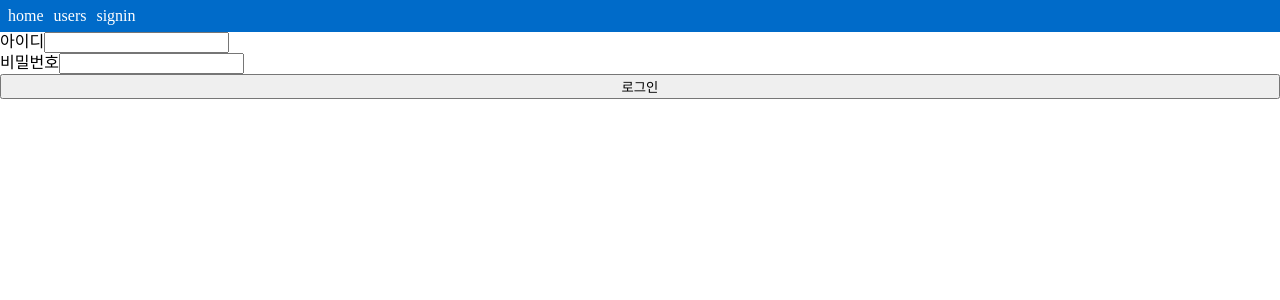
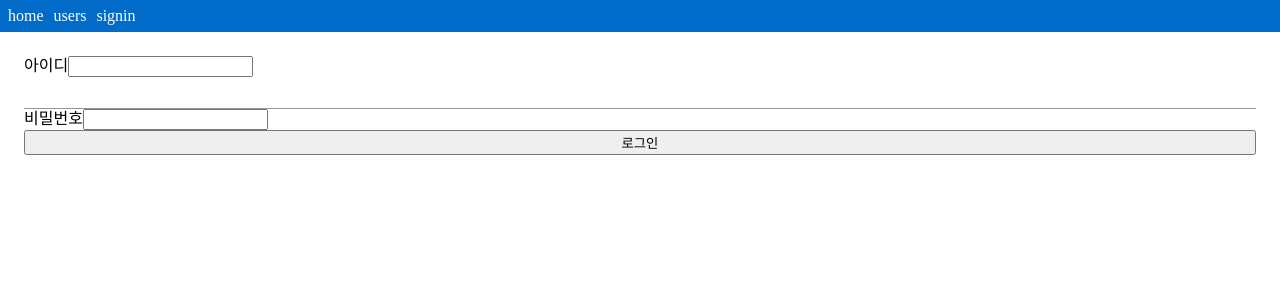
Before and after one commit to aptakqmf12/makgeolli_world, a Next.js app in the folder front/: page /signin in a window 1280 px wide. Shown: the top 300 px of the page. Built offline with nearby package versions, Linux system fonts and the light colour scheme.

Commit message:
layout 컴포넌트추가 , Mui 추가

```diff
--- a/front/package.json
+++ b/front/package.json
@@ -11,6 +11,9 @@
     "lint": "next lint"
   },
   "dependencies": {
+    "@emotion/react": "^11.11.1",
+    "@emotion/styled": "^11.11.0",
+    "@mui/material": "^5.14.18",
     "@tanstack/react-query": "^4.29.11",
     "@types/node": "20.2.5",
     "@types/react": "18.2.7",
--- a/front/src/app/makgeolliView/page.tsx
+++ b/front/src/app/makgeolliView/page.tsx
@@ -9,6 +9,7 @@ import {
   useSearchParams,
 } from "next/navigation";
 import MakgeolliCard from "@/component/makgeolliCard";
+import Layout from "@/component/layout/layout";
 
 export default function MakgeolliView() {
   const searchParams = useSearchParams();
@@ -26,10 +27,10 @@ export default function MakgeolliView() {
   }, [id]);
 
   return (
-    <div>
+    <Layout>
       <h2>{info?.name}</h2>
 
       {info && <MakgeolliCard {...info} />}
-    </div>
+    </Layout>
   );
 }
--- a/front/src/app/signin/page.tsx
+++ b/front/src/app/signin/page.tsx
@@ -3,6 +3,8 @@ import { signin } from "@/api";
 import { useState, useEffect, ChangeEvent } from "react";
 import styled from "styled-components";
 import { useRouter } from "next/navigation";
+import CommonInput from "@/component/common/input";
+import Layout from "@/component/layout/layout";
 
 export default function Signin() {
   const router = useRouter();
@@ -24,12 +26,14 @@ export default function Signin() {
   };
 
   return (
-    <div>
+    <Layout>
       <FormWrapper onSubmit={handleSubmit}>
         <label>
           아이디
           <input value={id} onChange={(e) => setId(e.target.value)} />
         </label>
+
+        <CommonInput value={id} setValue={setId} />
 
         <label>
           비밀번호
@@ -38,7 +42,7 @@ export default function Signin() {
 
         <button type="submit">로그인</button>
       </FormWrapper>
-    </div>
+    </Layout>
   );
 }
 
--- a/front/src/app/users/page.tsx
+++ b/front/src/app/users/page.tsx
@@ -3,6 +3,7 @@
 import { useState, useEffect, useRef } from "react";
 import { fetchUsers, UserType } from "@/api";
 import { createUser, removeUser, updateUser } from "../../api/index";
+import Layout from "@/component/layout/layout";
 
 export default function Home() {
   const [userList, setUserList] = useState<UserType[]>([]);
@@ -32,7 +33,7 @@ export default function Home() {
     record();
   }, []);
   return (
-    <>
+    <Layout>
       <h2>userList</h2>
 
       <ul>
@@ -44,7 +45,7 @@ export default function Home() {
       <input type={"text"} ref={nameRef} />
       <input type={"number"} ref={oldRef} />
       <button onClick={onCreateUser}>createUser!</button>
-    </>
+    </Layout>
   );
 }
 
--- /dev/null
+++ b/front/src/component/common/input.tsx
@@ -0,0 +1,19 @@
+import React, { ChangeEvent } from "react";
+import { TextField } from "@mui/material";
+
+interface CommonInputProps {
+  value: string;
+  setValue: (v: string) => void;
+}
+
+export default function CommonInput({ value, setValue }: CommonInputProps) {
+  return (
+    <TextField
+      variant="standard"
+      value={value}
+      onChange={(e: ChangeEvent<HTMLInputElement | HTMLTextAreaElement>) =>
+        setValue(e.target.value)
+      }
+    />
+  );
+}
--- /dev/null
+++ b/front/src/component/layout/layout.tsx
@@ -0,0 +1,16 @@
+import React from "react";
+import styled from "styled-components";
+
+interface LayoutProps {
+  children: React.ReactNode;
+}
+
+export default function Layout({ children }: LayoutProps) {
+  return <section.layout>{children}</section.layout>;
+}
+
+const section = {
+  layout: styled.section`
+    padding: 24px;
+  `,
+};
--- a/front/src/component/makgeolliCard.tsx
+++ b/front/src/component/makgeolliCard.tsx
@@ -20,6 +20,11 @@ const StyledCard = styled.div`
   padding: 8px;
   border: 1px gray solid;
   border-radius: 4px;
+  cursor: pointer;
+
+  &:hover {
+    background-color: #eee;
+  }
 
   .mak_name {
     margin-bottom: 8px;
```
Also changed, not shown: front/src/app/page.tsx (+3 -5 lines), 1 other file (tests, documents, lock files or other folders).
